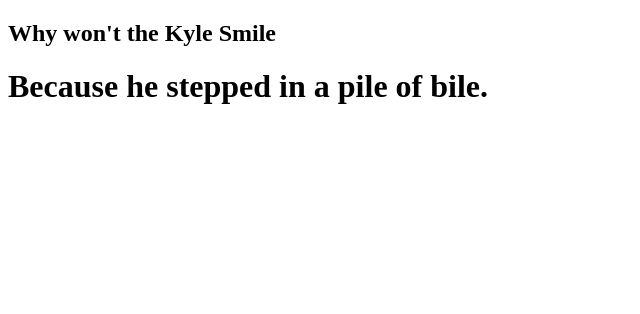
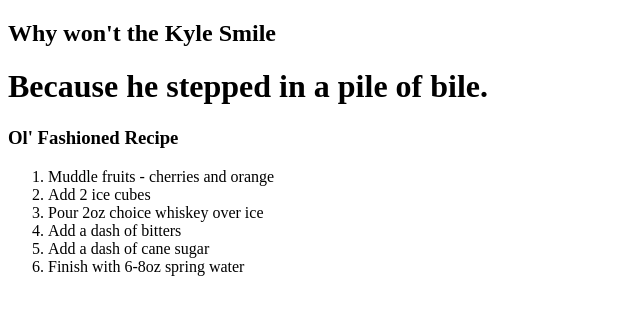
Before and after one commit to amberjohnsonsmile/collaborating-kyle-and-amber, a plain HTML site: page frontend/kyle.html in a window 1280 px wide. Shown: the whole page, without its empty margins (0-640 px from the left). Drawn offline with Linux system fonts and the light colour scheme.

Commit message:
Added favorite recipe to kyle.html

```diff
--- a/frontend/kyle.html
+++ b/frontend/kyle.html
@@ -7,5 +7,15 @@
   <body>
     <h2>Why won't the Kyle Smile</h2>
     <h1>Because he stepped in a pile of bile.</h1>
+
+    <h3>Ol' Fashioned Recipe</h3>
+    <ol>
+      <li>Muddle fruits - cherries and orange</li>
+      <li>Add 2 ice cubes</li>
+      <li>Pour 2oz choice whiskey over ice</li>
+      <li>Add a dash of bitters</li>
+      <li>Add a dash of cane sugar</li>
+      <li>Finish with 6-8oz spring water</li>
+    </ol>
   </body>
 </html>
```
